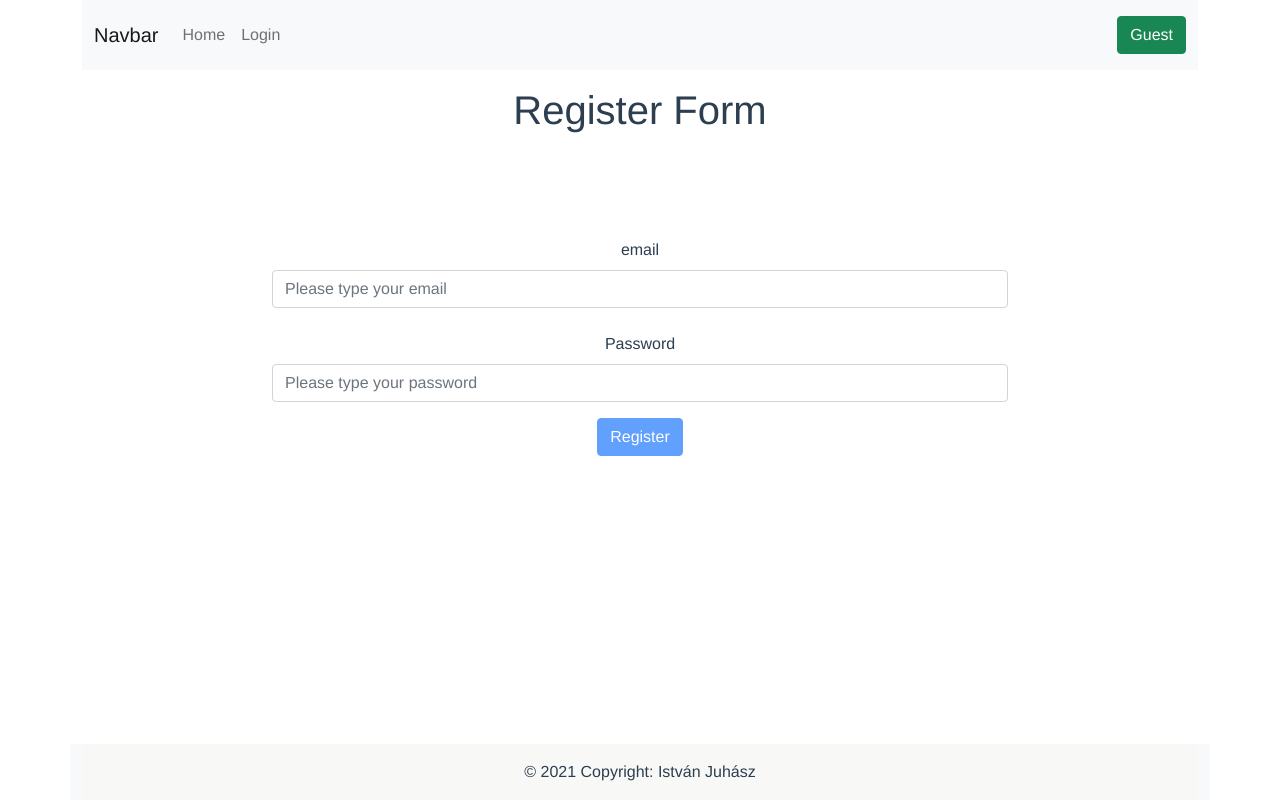
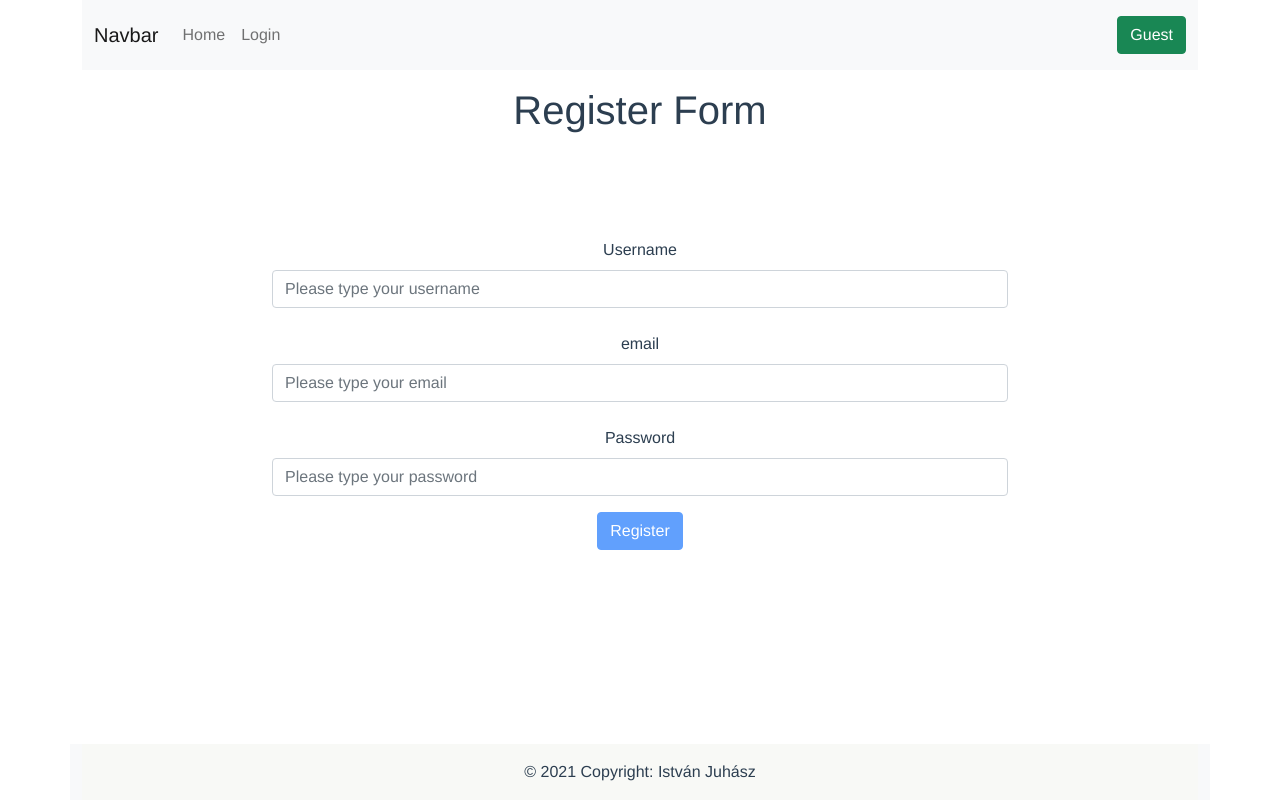
Before and after one commit to Juhi0326/role-based-vue-app-for-express-server, a Vue app: page /signup in a window 1280 px wide. Built offline with nearby package versions, Linux system fonts and the light colour scheme.

Commit message:
add username to user model

```diff
--- a/src/services/auth.service.js
+++ b/src/services/auth.service.js
@@ -25,6 +25,7 @@ class AuthService {
 
   register(user) {
     return axios.post(API_URL + 'signup', {
+      userName: user.userName,
       email: user.email,
       password: user.password,
       role: user.role
--- a/src/views/Login.vue
+++ b/src/views/Login.vue
@@ -95,6 +95,7 @@ export default {
       this.$store.dispatch("auth/login", user).then(
         () => {
           this.$router.push("/");
+          console.log(this.$store.user)
         },
         (error) => {
           this.error = true;
--- a/src/views/SignUp.vue
+++ b/src/views/SignUp.vue
@@ -9,6 +9,21 @@
           <div class="form-group">
             <div class="row justify-content-md-center">
               <div class="mb-3 mt-5 col-8">
+                <label for="userName" class="py-2">Username</label>
+                <input
+                  v-model="userName"
+                  type="text"
+                  class="form-control"
+                  id="userName"
+                  placeholder="Please type your username"
+                  @keyup="clearError"
+                />
+              </div>
+            </div>
+          </div>
+          <div class="form-group">
+            <div class="row justify-content-md-center">
+              <div class="mb-3 col-8">
                 <label for="email" class="py-2">email</label>
                 <input
                   v-model="email"
@@ -54,6 +69,7 @@ export default {
   components: {},
   data() {
     return {
+      userName: "",
       email: "",
       password: "",
       error: false,
@@ -65,6 +81,7 @@ export default {
     handleSignUp() {
 
         const user = {
+          userName: this.userName,
           email: this.email,
           password: this.password,
           role: "user",
@@ -81,6 +98,7 @@ export default {
           if (response.status === 201) {
             console.log("sikerült");
             console.log(response.data)
+            this.userName = "";
             this.email = "";
             this.password = "";
           }
```
